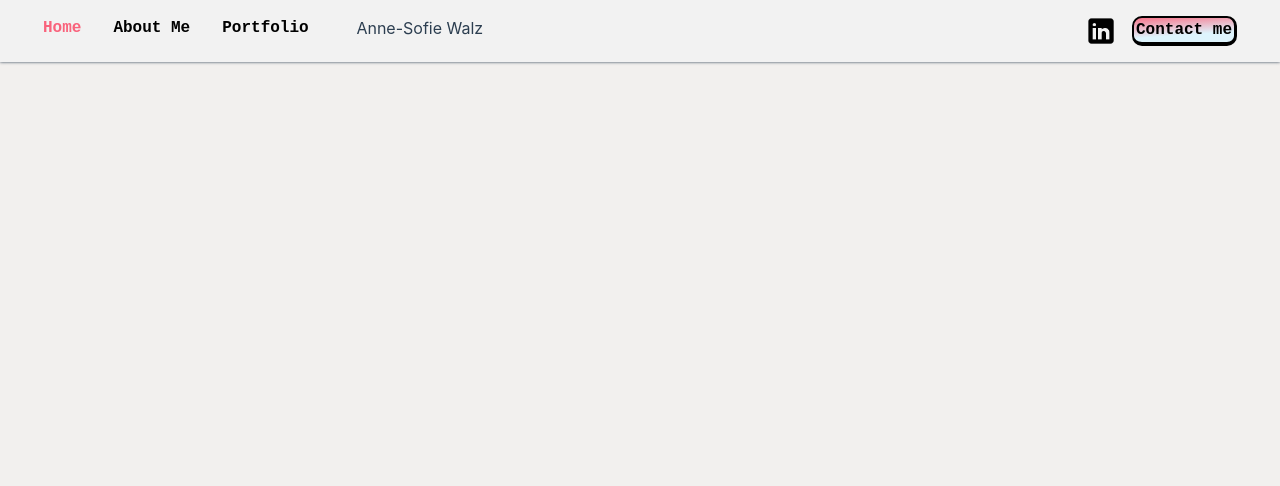
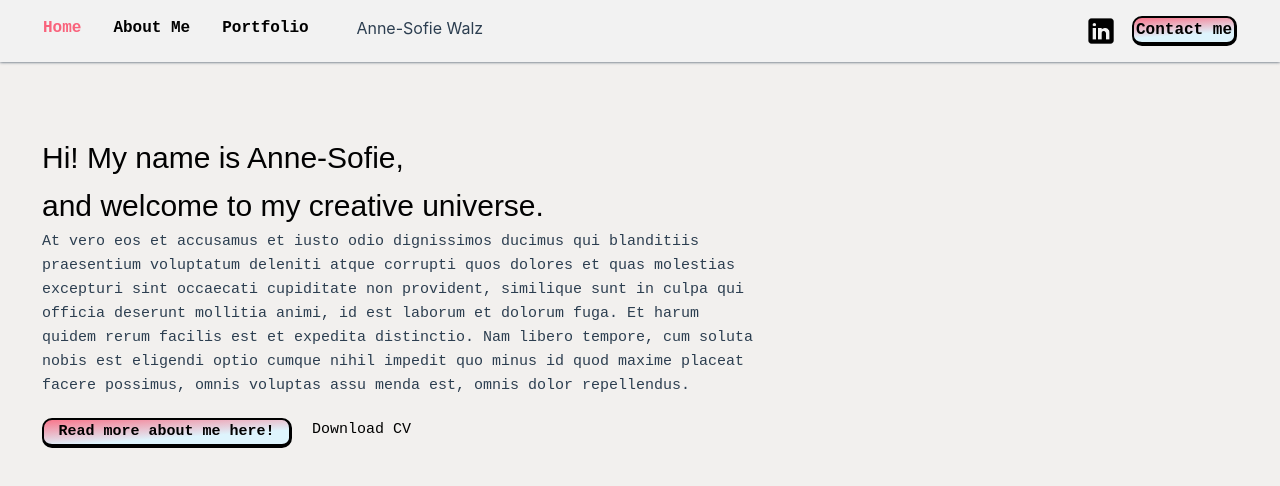
Before and after one commit to Fienw3/portfolioweb-23, a Vue app: page / in a window 1280 px wide. Shown: the top 486 px of the page. Built offline with nearby package versions, Linux system fonts and the light colour scheme; a web font is replaced by a local one.

Commit message:
1/3 Home done

```diff
--- a/src/App.vue
+++ b/src/App.vue
@@ -89,6 +89,10 @@ nav a img {
   height: 30px;
 }
 
+nav a img:hover {
+  transform: scale(1.1);
+}
+
 .contact-box {
   display: flex;
 }
--- a/src/views/HomeView.vue
+++ b/src/views/HomeView.vue
@@ -3,22 +3,83 @@
 </script>
 
 <template>
-  <div class="home-about">
+<div class="home">
 
+  <div class="home-about lg:w-3/5">
+    <h2>Hi! My name is  Anne-Sofie, <br>
+      and welcome to my creative universe.</h2>
+      <p>At vero eos et accusamus et iusto odio
+dignissimos ducimus qui blanditiis praesentium
+voluptatum deleniti atque corrupti quos dolores
+et quas molestias excepturi sint occaecati
+cupiditate non provident, similique sunt in culpa
+qui officia deserunt mollitia animi, id est laborum
+et dolorum fuga.
+Et harum quidem rerum facilis est et expedita
+distinctio.
+Nam libero tempore, cum soluta nobis est eligendi
+optio cumque nihil impedit quo minus id quod
+maxime placeat facere possimus, omnis voluptas assu
+menda est, omnis dolor repellendus.</p>
+
+<div class="aboutme-box columns-2">
+        <button class="aboutme-btn">Read more about me here!</button>
+        <a href="http://" download>Download CV</a>
+        </div>
   </div>
 
-  <div class="home-portrait">
 
+  <div class="home-portrait lg:w-2/5">
+<!--pic of me-->
   </div>
+
+<div></div>
+
+
+</div>
 </template>
+
 
 <style>
 @media (min-width: 1024px) {
   .home {
     min-height: 100vh;
-    display: flex;
+    display: flex-start;
     align-items: center;
-    padding: 42px;
+    padding: 72px 42px;
   }
+
+  div h2 {
+    font-family: "bd-supper", sans-serif;
+    font-size: 30px;
+    color: #020202;
+  }
+
+  div p {
+    font-family: 'Courier New', Courier, monospace;
+  }
+
+  .aboutme-box {
+  padding: 20px 0px;
+  display: flex;
+  font-weight: bold;
+  color: black;
+  font-family: 'Courier New', Courier, monospace;
+  }
+
+  .aboutme-btn {
+  width: 250px;
+  border-width: 2px 3px 4px 2px;
+  border-radius: 10px;
+  border-color: black;
+  background: rgb(222,244,253);
+  background: linear-gradient(356deg, rgba(222,244,253,1) 34%, rgba(249,99,124,0.8661589635854342) 100%, rgba(242,242,242,1) 100%);
+  margin-right: 20px;
+}
+
+.aboutme-btn:hover {
+  transform: scale(1.1);
+}
+
 }
 </style>
--- a/src/views/PortfolioView.vue
+++ b/src/views/PortfolioView.vue
@@ -15,6 +15,7 @@
     <button class="photo-btn">Photos</button>
     <button class="graphic-btn">Graphic Design</button>
     <button class="ui/ux-btn">UI/UX</button>
+    <button class="other-btn">Other</button>
 
   </div>
 
@@ -42,7 +43,6 @@ const { state } = portfoliodb()
 </script>
 
 
-let
 
 <style scoped>
 
@@ -51,7 +51,7 @@ let
   div h2 {
     font-family: "bd-supper", sans-serif;
     font-size: 30px;
-    padding: 42px 42px 10px 42px;
+    padding: 75px 42px 10px 42px;
     text-align: center;
     color: #020202;
   }
```
